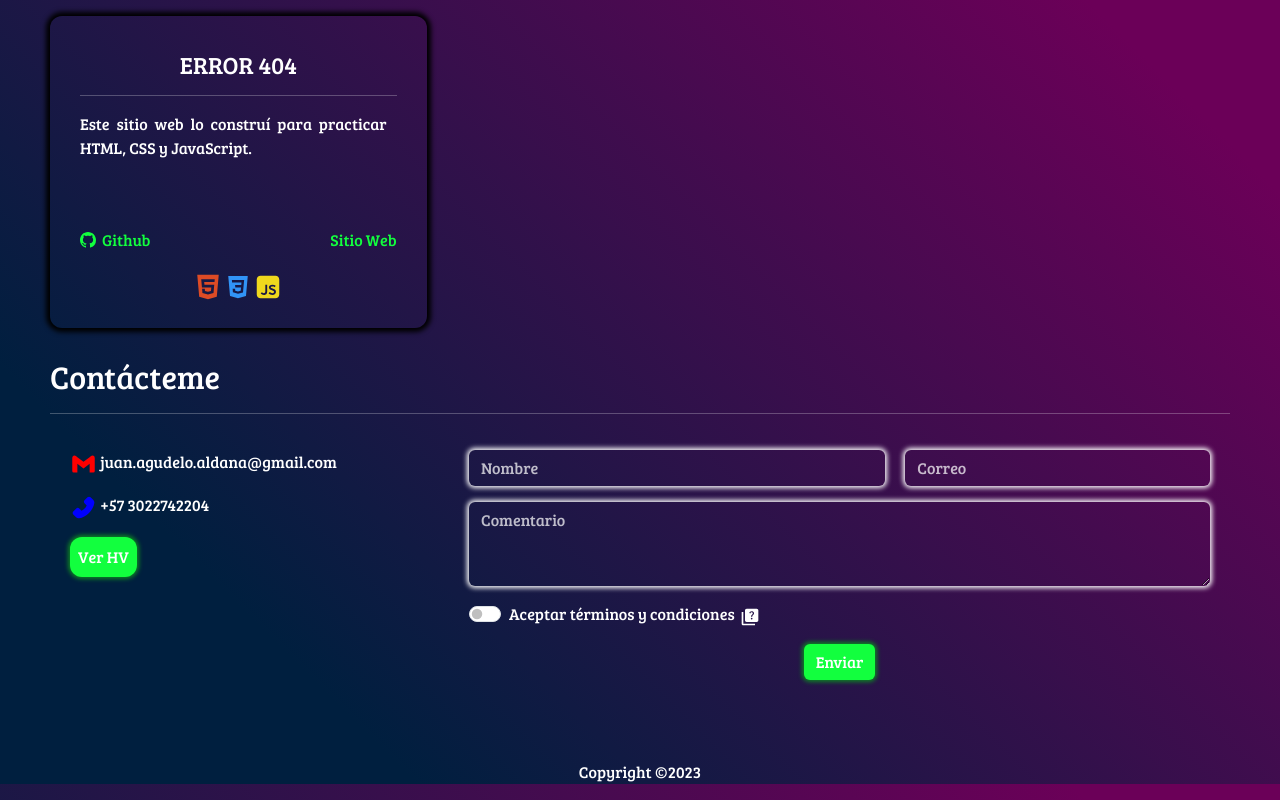
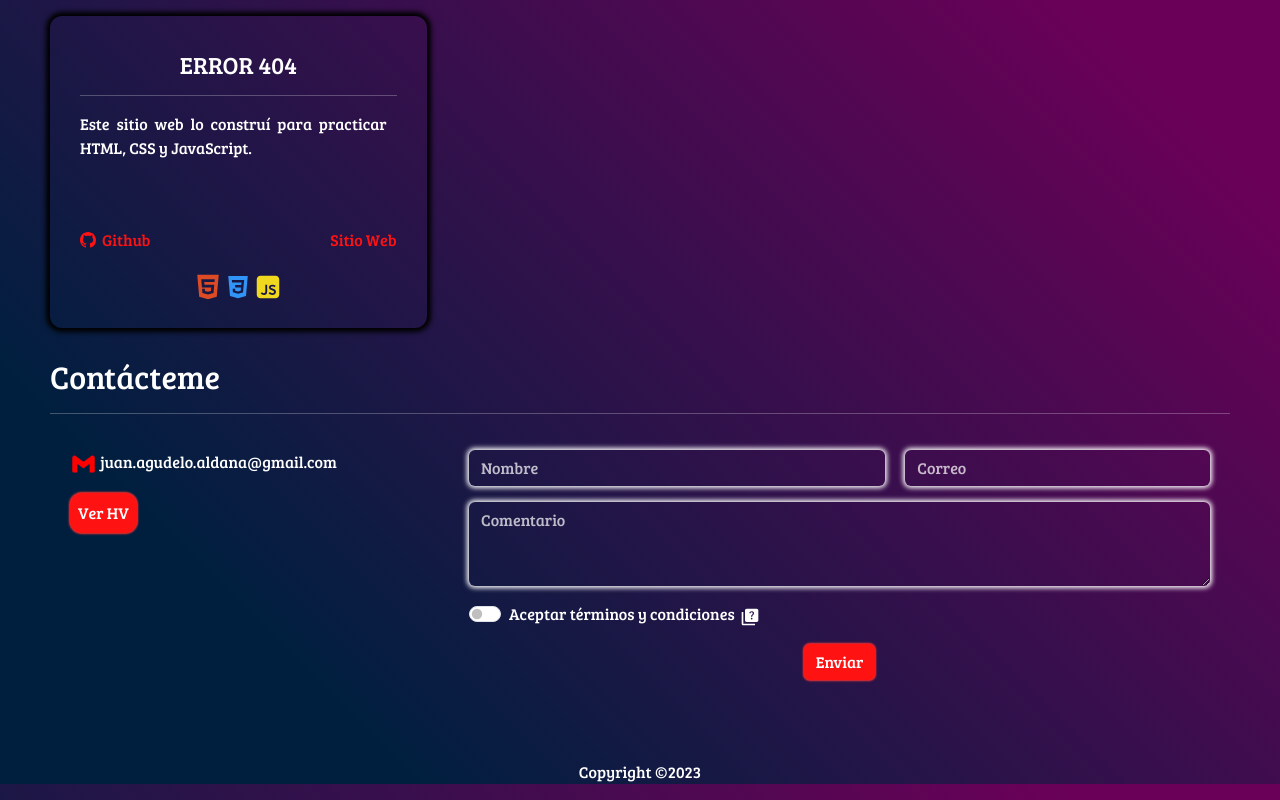
Before and after one commit to Jagudelo1/Mi_Portafolio, a React (Vite) app: page / in a window 1280 px wide. Shown: the part 816-1616 px from the top of the page. Built offline with nearby package versions, Linux system fonts and the light colour scheme.

Commit message:
Correcciones y Cambios
Se realizaron cambios y correcciones en los componentes de CardApp (formulario de contacto) y HomeApp

```diff
--- a/src/components/ContactApp/ContactApp.jsx
+++ b/src/components/ContactApp/ContactApp.jsx
@@ -14,6 +14,11 @@ export function ContactApp() {
     const [message, setMessage] = useState('');
     const [acceptTerms, setAcceptTerms] = useState(false);
 
+    const validateEmail = (email) => {
+        const emailPattern = /^(.+)@(gmail\.com|hotmail\.com|yahoo\.com)$/i;
+        return emailPattern.test(email);
+    };
+
     const handleSubmit = (e) => {
         e.preventDefault();
 
@@ -27,30 +32,17 @@ export function ContactApp() {
             return;
         }
 
-        emailjs.send('service_hyhpiod', 'template_b5w1ile', {
-            from_name: name,
-            from_email: from_email,
-            message: message,
-        }, 'o7ZvxwY6Lz0WruG7j')
-        .then((response) => {
-            console.log('Mensaje enviado con éxito', response);
-
-            // Mostrar una alerta de éxito
-            Swal.fire({
-                icon: 'success',
-                title: '¡Éxito!',
-                text: 'El mensaje se envió con éxito.',
-            });
-        }, (error) => {
-            console.error('Error al enviar el mensaje', error);
-
-            // Mostrar una alerta de error
+        if (!validateEmail(from_email)) {
+            // Mostrar una alerta de error si el correo no cumple con el patrón deseado
             Swal.fire({
                 icon: 'error',
                 title: 'Error',
-                text: 'Hubo un error al enviar el mensaje. Por favor, inténtalo de nuevo.',
+                text: 'Ingresa un correo válido',
             });
-        });
+            return;
+        }
+
+        // Resto del código para el envío de correo...
 
         // Limpiar el formulario
         setName('');
@@ -67,7 +59,7 @@ export function ContactApp() {
     return (
         <>
             <div className="ContactForm">
-                <Form className="Formulario">
+                <Form className="Formulario" onSubmit={handleSubmit}>
                     <Form.Group className="mb-3 Nombre">
                         <Form.Control
                             required
@@ -80,7 +72,7 @@ export function ContactApp() {
                     <Form.Group className="mb-3 Correo">
                         <Form.Control
                             required
-                            type="text"
+                            type="email"
                             placeholder="Correo"
                             name="from_email"
                             value={from_email}
@@ -117,7 +109,7 @@ export function ContactApp() {
                     <Button
                         className="ButtonSub"
                         type="submit"
-                        onClick={handleSubmit}>
+                    >
                         Enviar
                     </Button>
                 </Form>
--- a/src/components/HomeApp.jsx
+++ b/src/components/HomeApp.jsx
@@ -2,7 +2,7 @@ import { useEffect, useState } from "react"
 import { Loading } from "./Loading/Loading";
 import { NavbarApp } from "./Navbar/NavbarApp";
 import { ScrollUp } from "./ScrollUp/ScrollUp";
-import { AiFillStar, AiOutlineStar, AiFillHtml5, AiFillInstagram, AiFillPhone } from 'react-icons/ai'; // Iconos de Estrellas, HTML5 y Instagram
+import { AiFillStar, AiOutlineStar, AiFillHtml5, AiFillInstagram } from 'react-icons/ai'; // Iconos de Estrellas, HTML5 y Instagram
 import { BiSolidStarHalf, BiSolidGraduation, BiCodeAlt, BiLogoCss3, BiLogoGmail } from 'react-icons/bi'; // Iconos de Estrella, Grado, Codigo, CSS3 y Gmail
 import { RiJavascriptFill, RiThreadsFill } from 'react-icons/ri'; // Icono de JavaScript y Threads
 import { TbBrandReactNative } from 'react-icons/tb'; // Icono de ReactNative
@@ -240,7 +240,6 @@ export const HomeApp = () => {
                             <div className="ContainerInformation">
                                 <div className="InfoContact">
                                     <p><BiLogoGmail size={27} color="red" title="Gmail"/> juan.agudelo.aldana@gmail.com</p>
-                                    <p><AiFillPhone size={27} color="blue"/> +57 3022742204</p>
                                     <button className="Button">
                                         <a href="https://drive.google.com/file/d/1UZx40qEzEZQpK98CEOba3OhZJwcN5S2Y/view?usp=drive_link" download="Currículum.pdf" target="_blank">
                                             Ver HV
--- a/src/css/CardApp.css
+++ b/src/css/CardApp.css
@@ -47,12 +47,12 @@
     display: flex;
     align-items: center;
     text-decoration: none !important;
-    color: #12ff3e;
+    color: #ff1212;
     transition: all .3s ease-in-out;
 }
 
 .Links a:hover{
-    color: #0d8323;
+    color: #a50101;
 }
 
 .Links a .IconGithub{
--- a/src/css/ContactApp.css
+++ b/src/css/ContactApp.css
@@ -46,8 +46,8 @@
     display: block;
     margin: 0 auto;
     border: 0 !important;
-    background-color: #12ff3e !important;
-    box-shadow: 0 0 4px 2px #0d8323 !important;
+    background-color: #ff1212 !important;
+    box-shadow: 0 0 2px 1px #fd3232 !important;
     transition: all .5s ease-in-out !important;
 }
 
--- a/src/index.css
+++ b/src/index.css
@@ -82,13 +82,13 @@ body::-webkit-scrollbar-thumb {
 }
 
 .nav-tabs .nav-link{
-  color: #12ff3e !important;
+  color: #ff1212 !important;
   margin-right: 15px !important;
 }
 
 .nav-tabs .nav-link.active{
   text-decoration: underline !important;
-  color: #0d8323 !important;
+  color: #fd3232 !important;
 }
 
 /* Estilos del primer modulo de la section1*/
@@ -97,7 +97,7 @@ body::-webkit-scrollbar-thumb {
   justify-content: space-between;
   align-items: center;
   list-style: none  !important;
-  color: #12ff3e;
+  color: #ff1212;
   gap: 20px;
 }
 
@@ -112,7 +112,7 @@ body::-webkit-scrollbar-thumb {
 }
 
 .Modulo2 p span{
-  color: #12ff3e;
+  color: #ff1212;
 }
 
 /* Estilos del tercer modulo3 de la section1*/
@@ -126,7 +126,7 @@ body::-webkit-scrollbar-thumb {
 }
 
 .Modulo3 ul p span{
-  color: #12ff3e !important;
+  color: #ff1212 !important;
 }
 
 /* Estilos del cuarto modulo4 de la section1*/
@@ -243,8 +243,8 @@ body::-webkit-scrollbar-thumb {
   border: 0;
   padding: 8px;
   border-radius: 12px;
-  background-color: #12ff3e;
-  box-shadow: 0 0 4px 2px #0d8323;
+  background-color: #ff1212;
+  box-shadow: 0 0 2px 1px #fd3232;
   transition: all .5s ease-in-out;
 }
 
```
